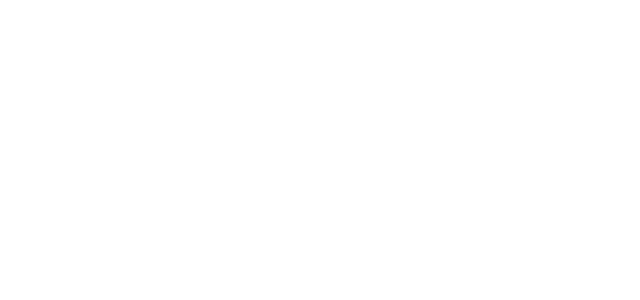
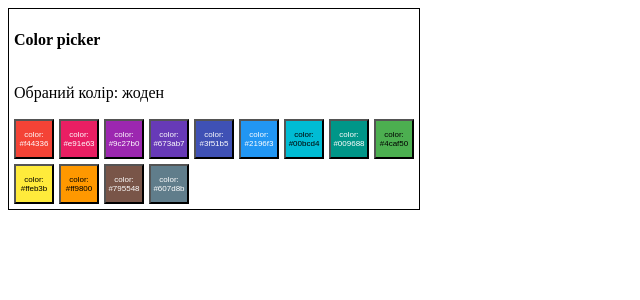
Before and after one commit to Andriy-Kond/m4_hooks, a React (Create React App) app: page / in a window 1280 px wide. Shown: the top 300 px of the page, without its empty margins (0-640 px from the left). Built offline with nearby package versions, Linux system fonts and the light colour scheme.

Commit message:
init: colorPicker as class

```diff
--- /dev/null
+++ b/jsconfig.json
@@ -0,0 +1,6 @@
+{
+  "compilerOptions": {
+    "baseUrl": "src"
+  },
+  "include": ["src"]
+}
--- a/package.json
+++ b/package.json
@@ -4,6 +4,7 @@
   "version": "0.1.0",
   "private": true,
   "dependencies": {
+    "@emotion/styled": "^11.13.0",
     "@testing-library/jest-dom": "^5.17.0",
     "@testing-library/react": "^13.4.0",
     "@testing-library/user-event": "^13.5.0",
@@ -11,6 +12,7 @@
     "react": "^18.3.1",
     "react-dom": "^18.3.1",
     "react-scripts": "5.0.1",
+    "styled-components": "^6.1.12",
     "web-vitals": "^2.1.4"
   },
   "scripts": {
--- a/public/index.html
+++ b/public/index.html
@@ -6,7 +6,7 @@
     <meta name="viewport" content="width=device-width, initial-scale=1" />
     <meta name="theme-color" content="#000000" />
 
-    <title>repo_name</title>
+    <title>m4_hooks</title>
   </head>
   <body>
     <div id="root"></div>
--- a/src/App.jsx
+++ b/src/App.jsx
@@ -1,5 +1,14 @@
+import ColorPicker from "./tasks/ColorPicker";
+import colors from "dataBase/colors";
+
 function App() {
-  return <></>;
+  return (
+    <>
+      <div>
+        <ColorPicker colors={colors} />
+      </div>
+    </>
+  );
 }
 
 export default App;
--- /dev/null
+++ b/src/dataBase/colors.js
@@ -0,0 +1,17 @@
+const colors = [
+  { hex: "#f44336", rgb: "244,67,54" },
+  { hex: "#e91e63", rgb: "233,30,99" },
+  { hex: "#9c27b0", rgb: "156,39,176" },
+  { hex: "#673ab7", rgb: "103,58,183" },
+  { hex: "#3f51b5", rgb: "63,81,181" },
+  { hex: "#2196f3", rgb: "33,150,243" },
+  { hex: "#00bcd4", rgb: "0,188,212" },
+  { hex: "#009688", rgb: "0,150,136" },
+  { hex: "#4caf50", rgb: "76,175,80" },
+  { hex: "#ffeb3b", rgb: "255,235,59" },
+  { hex: "#ff9800", rgb: "255,152,0" },
+  { hex: "#795548", rgb: "121,85,72" },
+  { hex: "#607d8b", rgb: "96,125,139" },
+];
+
+export default colors;
--- /dev/null
+++ b/src/dataBase/colors.json
@@ -0,0 +1,15 @@
+[
+  { "hex": "#f44336", "rgb": "244,67,54" },
+  { "hex": "#e91e63", "rgb": "233,30,99" },
+  { "hex": "#9c27b0", "rgb": "156,39,176" },
+  { "hex": "#673ab7", "rgb": "103,58,183" },
+  { "hex": "#3f51b5", "rgb": "63,81,181" },
+  { "hex": "#2196f3", "rgb": "33,150,243" },
+  { "hex": "#00bcd4", "rgb": "0,188,212" },
+  { "hex": "#009688", "rgb": "0,150,136" },
+  { "hex": "#4caf50", "rgb": "76,175,80" },
+  { "hex": "#ffeb3b", "rgb": "255,235,59" },
+  { "hex": "#ff9800", "rgb": "255,152,0" },
+  { "hex": "#795548", "rgb": "121,85,72" },
+  { "hex": "#607d8b", "rgb": "96,125,139" }
+]
--- /dev/null
+++ b/src/js/getInvertHexColor.js
@@ -0,0 +1,10 @@
+function getInvertHexColor(hex) {
+  const r = parseInt(hex.slice(1, 3), 16);
+  const g = parseInt(hex.slice(3, 5), 16);
+  const b = parseInt(hex.slice(5, 7), 16);
+  const yiq = (r * 299 + g * 587 + b * 114) / 1000;
+
+  return yiq >= 128 ? "black" : "white";
+}
+
+export default getInvertHexColor;
--- /dev/null
+++ b/src/js/getRandomHexColor.js
@@ -0,0 +1,5 @@
+export function getRandomHexColor() {
+  return `#${Math.floor(Math.random() * 16777215)
+    .toString(16)
+    .padStart(6, 0)}`;
+}
--- /dev/null
+++ b/src/tasks/ColorPicker/ColorPicker.jsx
@@ -0,0 +1,53 @@
+import { Component } from "react";
+import {
+  ColorButton,
+  ColorContainer,
+  ButtonsContainer,
+} from "./ColorPicker.styled";
+
+import getInvertHexColor from "js/getInvertHexColor";
+
+class ColorPicker extends Component {
+  state = { activeIndex: null };
+
+  handleClick = index => {
+    this.setState({
+      activeIndex: index !== this.state.activeIndex ? index : null,
+    });
+  };
+
+  render() {
+    const { activeIndex } = this.state;
+    const { colors } = this.props;
+    const activeColor = activeIndex ? colors[activeIndex].hex : "жоден";
+
+    return (
+      <ColorContainer>
+        <p style={{ lineHeight: 1.3, fontWeight: 900 }}>Color picker</p>
+
+        <p>Обраний колір: {activeColor}</p>
+
+        <ButtonsContainer>
+          {colors.map(({ hex }, index) => {
+            const invertColor = getInvertHexColor(hex);
+            const isActive = activeIndex === index;
+
+            return (
+              <ColorButton
+                type="button"
+                onClick={() => this.handleClick(index)}
+                isActive={isActive}
+                key={hex}
+                hexColor={hex}
+                invertColor={invertColor}>
+                color: {hex}
+              </ColorButton>
+            );
+          })}
+        </ButtonsContainer>
+      </ColorContainer>
+    );
+  }
+}
+
+export default ColorPicker;
--- /dev/null
+++ b/src/tasks/ColorPicker/ColorPicker.styled.jsx
@@ -0,0 +1,74 @@
+import styled from "styled-components";
+
+// styled-components ()на відміну від @emotion-styled) не фільтрує автоматично нестандартні пропси, що передаються у DOM-елементи.
+
+//  В цьому випадку пропси isActive, hexColor, та invertColor передаються до кнопки <button>, що викликає попередження в консолі, адже ці пропси не є стандартними для HTML елементів і не повинні передаватися до DOM.
+
+// Щоб вирішити цю проблему, є два основних підходи:
+// 1. Використання транзієнтних пропсів (Transient Props)
+// Транзієнтні пропси починаються з $ і автоматично не передаються до DOM. Тобто, можна просто змінити ім'я пропсів на транзієнтні:
+
+// <ColorButton
+//   type="button"
+//   onClick={() => this.handleClick(index)}
+//   $isActive={isActive}
+//   key={hex}
+//   $hexColor={hex}
+//   $invertColor={invertColor}>
+//   color: {hex}
+// </ColorButton>
+
+// const ColorButton = styled.button`
+//   ...
+//   background-color: ${props => props.$hexColor};
+//   color: ${props => props.$invertColor};
+//   transform: ${({ $isActive }) => ($isActive ? "scale(1.2)" : "scale(1)")};
+//    ...
+// `;
+
+// 2. Використання функції shouldForwardProp
+// styled-components дозволяє контролювати, які пропси будуть передані до DOM, використовуючи shouldForwardProp. Це дає більше гнучкості, якщо не хочеш перейменовувати пропси.
+
+const ColorContainer = styled.div`
+  display: flex;
+  flex-direction: column;
+  flex-wrap: wrap;
+  gap: 1px;
+  border: 1px solid black;
+  width: 400px;
+  padding: 5px;
+`;
+
+const ButtonsContainer = styled.div`
+  display: flex;
+  flex-wrap: wrap;
+  gap: 5px;
+`;
+
+const ColorButton = styled.button.withConfig({
+  shouldForwardProp: prop =>
+    !["isActive", "hexColor", "invertColor"].includes(prop),
+})`
+  width: 40px;
+  height: 40px;
+  padding: 2px;
+
+  background-color: ${props => props.hexColor};
+
+  color: ${props => props.invertColor};
+
+  font-size: 8px;
+  cursor: pointer;
+
+  transition: transform 250ms linear;
+  transform: ${({ isActive }) => (isActive ? "scale(1.2)" : "scale(1)")};
+
+  color: ${({ invertColor }) => invertColor};
+
+  font-size: 8px;
+  cursor: pointer;
+
+  transition: transform 250ms linear;
+`;
+
+export { ColorButton, ColorContainer, ButtonsContainer };
--- /dev/null
+++ b/src/tasks/ColorPicker/index.js
@@ -0,0 +1 @@
+export { default } from "./ColorPicker.jsx";
```
Also changed, not shown: 1 other file (tests, documents, lock files or other folders).
